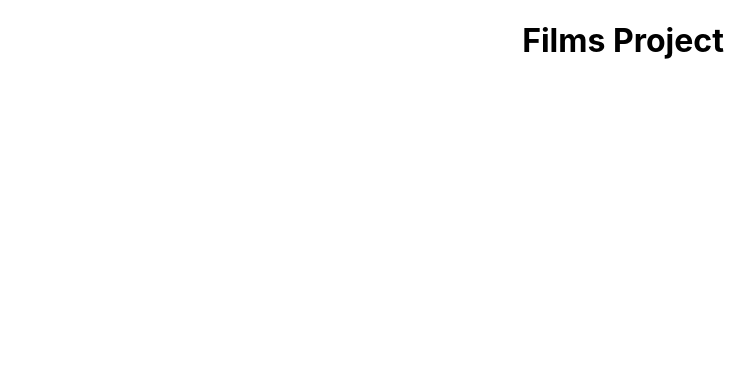
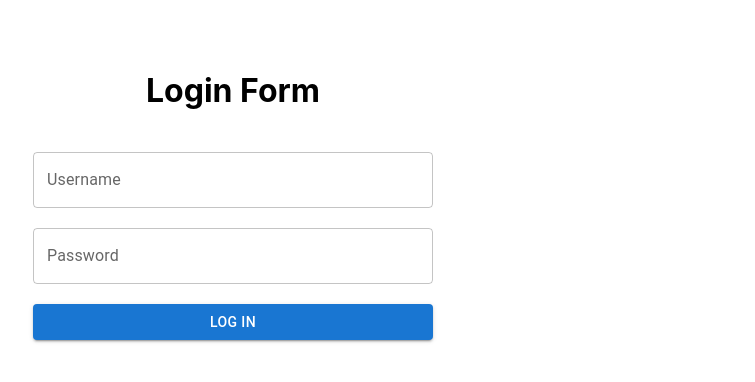
Before and after one commit to lavdimPireva/FilmProject, a React (Create React App) app: page / in a window 1280 px wide. Shown: the top 382 px of the page, without its empty margins (17-772 px from the left). Built offline with nearby package versions, Linux system fonts and the light colour scheme.

Commit message:
login start

```diff
--- a/src/App.tsx
+++ b/src/App.tsx
@@ -1,11 +1,12 @@
 import React from "react";
 import logo from "./logo.svg";
 import "./App.css";
+import { Login } from "./components/Login/Login";
 
 function App() {
   return (
     <div className="App">
-      <h1>Films Project</h1>
+      <Login />
     </div>
   );
 }
--- /dev/null
+++ b/src/components/Login/Login.tsx
@@ -0,0 +1,24 @@
+import { Button, TextField } from "@mui/material";
+
+export const Login = () => {
+  return (
+    <div
+      style={{
+        margin: "50px",
+        display: "flex",
+        flexDirection: "column",
+        rowGap: "20px",
+        width: "400px",
+      }}
+    >
+      <h1>Login Form</h1>
+      <TextField label="Username" />
+      <TextField
+        type="password"
+        label="Password"
+        autoComplete="current-password"
+      />
+      <Button variant="contained">Log in</Button>
+    </div>
+  );
+};
```
Also changed, not shown: package.json (+6 -1 lines), 1 other file (tests, documents, lock files or other folders).
